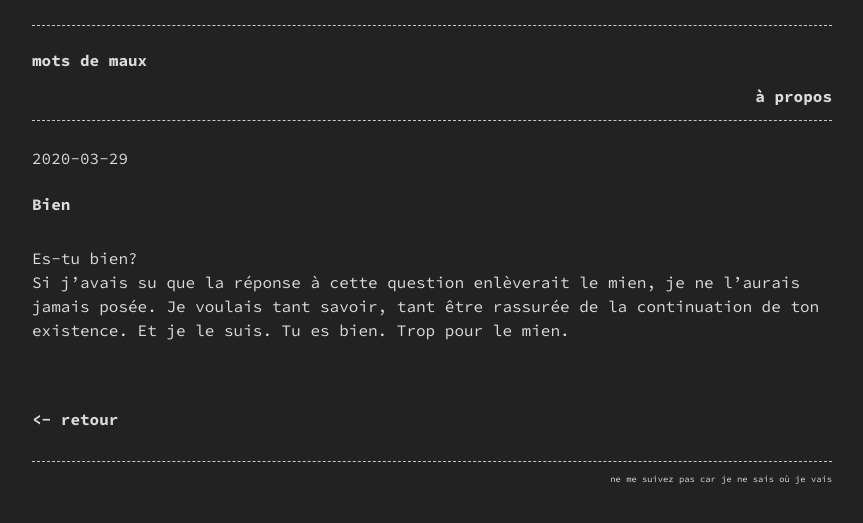
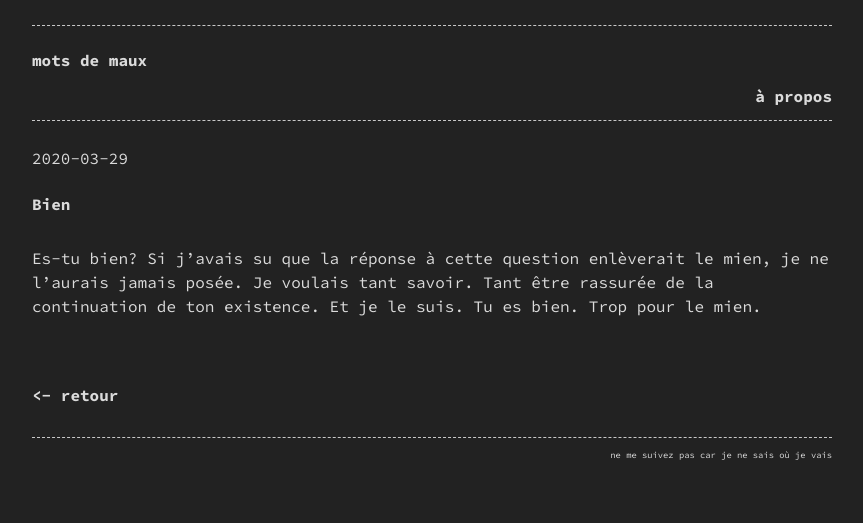
Before and after one commit to theysolay/mots-de-maux, a Jekyll site: the page built from _posts/2020-03-29-ma-peine.md, in a window 1280 px wide. Shown: the top 523 px of the page, without its empty margins (208-1071 px from the left). Built offline with Jekyll 4.4.1, drawn with Linux system fonts in a browser that asks for light colours.

Commit message:
Changement de la forme

```diff
--- a/_posts/2020-03-29-ma-peine.md
+++ b/_posts/2020-03-29-ma-peine.md
@@ -5,8 +5,6 @@ date:   2020-03-29 01:08:17 -0400
 categories: prose
 ---
 
-Es-tu bien?
-
-Si j'avais su que la réponse à cette question enlèverait le mien, je
-ne l'aurais jamais posée. Je voulais tant savoir, tant être rassurée de la
+Es-tu bien? Si j'avais su que la réponse à cette question enlèverait le mien, je
+ne l'aurais jamais posée. Je voulais tant savoir. Tant être rassurée de la
 continuation de ton existence. Et je le suis. Tu es bien. Trop pour le mien.
```
